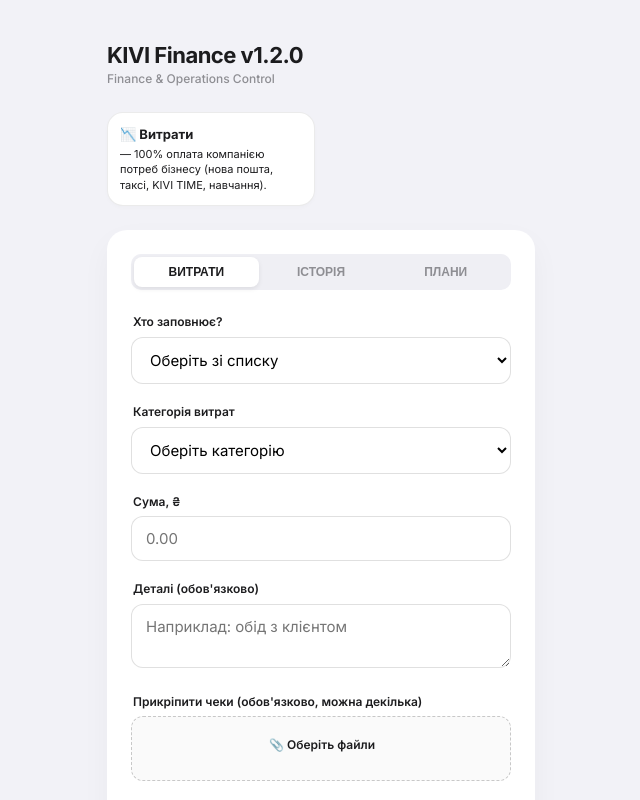
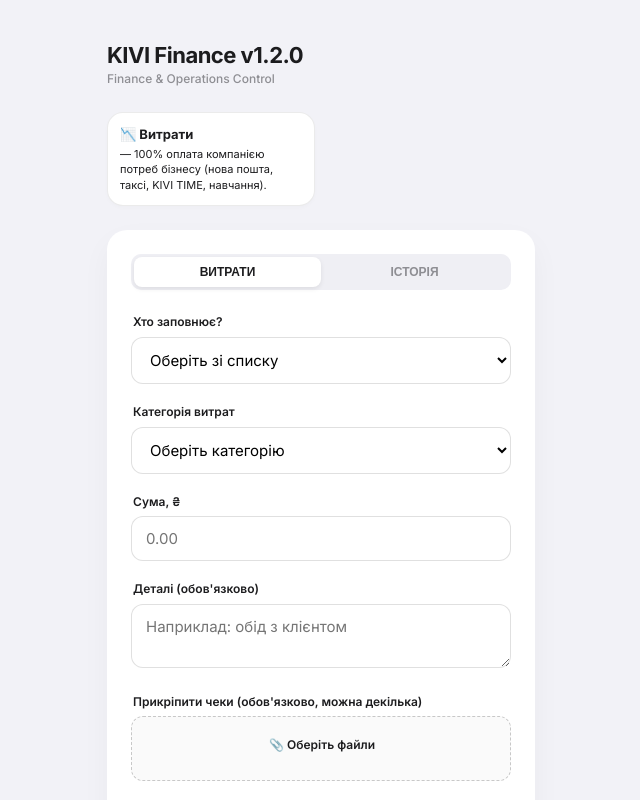
Before and after one commit to ABasist/kivifinance, a React (Vite) app: page / in a window 1280 px wide. Shown: the top 800 px of the page, without its empty margins (319-959 px from the left). Built offline with nearby package versions, Linux system fonts and the light colour scheme.

Commit message:
Remove Plans functionality

```diff
--- a/src/App.jsx
+++ b/src/App.jsx
@@ -1,9 +1,9 @@
-import React, { useState, useEffect } from 'react';
+import React, { useState, useEffect } from 'react'; // Updated: 2026-04-30 10:45
 import './App.css';
 import ExpenseForm from './components/ExpenseForm';
 
 import HistoryView from './components/HistoryView';
-import TargetsPlanner from './components/TargetsPlanner';
+
 
 // ЗАМІНІТЬ ЦЕ НА ВАШ URL ПІСЛЯ РОЗГОРТАННЯ GOOGLE APPS SCRIPT
 const SCRIPT_URL = "https://script.google.com/macros/s/AKfycbwhqkkQpETFOJvsrL6y9ySgxuzvbgCt-wrntbvAbr5xPMwVKGMteXw98lJ5fo5x6OOmnQ/exec";
@@ -13,6 +13,7 @@ function App() {
   const [userName, setUserName] = useState(() => localStorage.getItem('user_name') || '');
   const [userRegion, setUserRegion] = useState(() => localStorage.getItem('user_region'));
   const [isSubmitting, setIsSubmitting] = useState(false);
+  console.log('App version 1.2.1 loaded');
 
   useEffect(() => {
     if (userRegion) {
@@ -103,13 +104,7 @@ function App() {
           >
             ІСТОРІЯ
           </button>
-          <button
-            className={`tab-btn ${activeTab === 'targets' ? 'active' : ''}`}
-            onClick={() => setActiveTab('targets')}
-            disabled={isSubmitting}
-          >
-            ПЛАНИ
-          </button>
+
         </div>
 
         <main>
@@ -132,9 +127,7 @@ function App() {
               {activeTab === 'history' && (
                 <HistoryView SCRIPT_URL={SCRIPT_URL} userName={userName} />
               )}
-              {activeTab === 'targets' && (
-                <TargetsPlanner userName={userName} />
-              )}
+
             </>
           )}
         </main>
```
